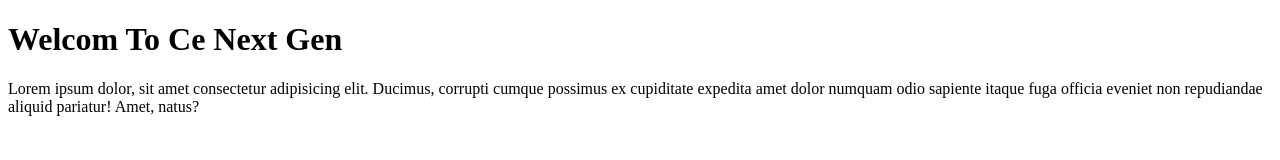
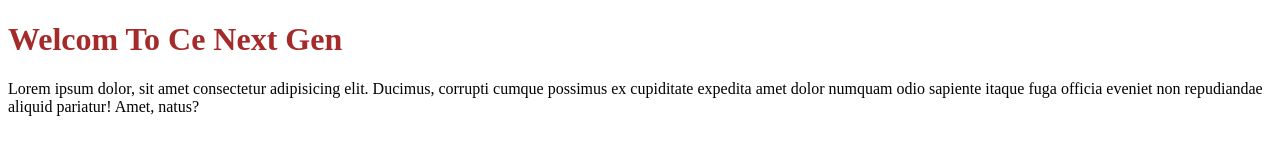
Before and after one commit to namiku007/namiku007.github.io, a plain HTML site: page index.html in a window 1280 px wide. Drawn offline with Linux system fonts and the light colour scheme.

Commit message:
first commit

```diff
--- a/index.html
+++ b/index.html
@@ -6,7 +6,7 @@
     <title>Document</title>
 </head>
 <body>
-    <h1>Welcom To Ce Next Gen </h1>
+    <h1 style="color: brown;">Welcom To Ce Next Gen </h1>
     <p>Lorem ipsum dolor, sit amet consectetur adipisicing elit. Ducimus, corrupti cumque possimus ex cupiditate expedita amet dolor numquam odio sapiente itaque fuga officia eveniet non repudiandae aliquid pariatur! Amet, natus?</p>
 </body>
 </html>
```
